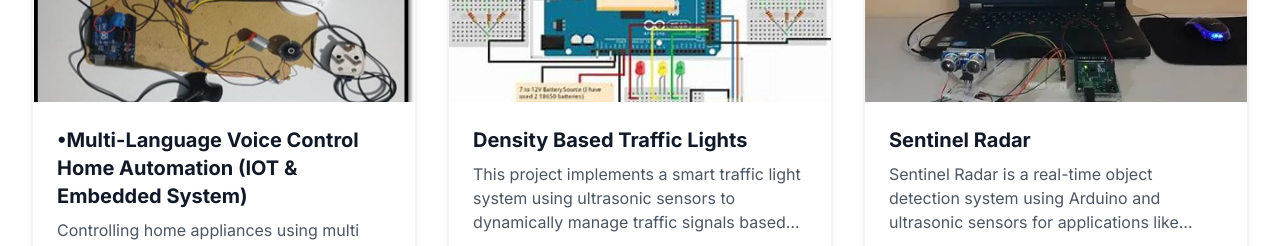
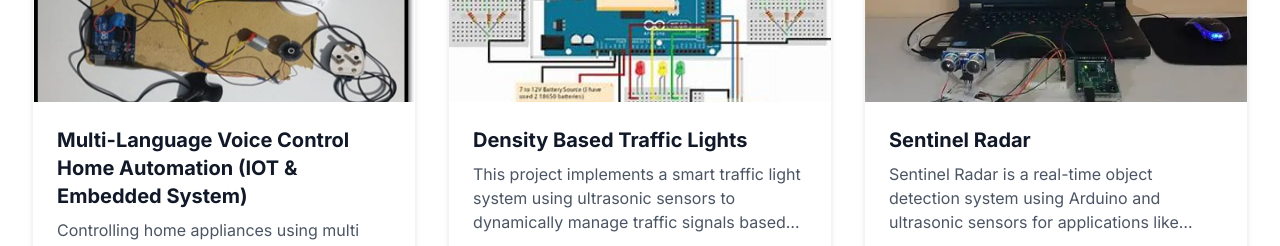
Before and after one commit to Rahul-Nakka-23/Rahul-Portfolio, a React (Vite) app: page / in a window 1280 px wide. Shown: the part 3840-4086 px from the top of the page. Built offline with nearby package versions, Linux system fonts and the light colour scheme.

Commit message:
Update Projects.tsx

```diff
--- a/src/components/Projects.tsx
+++ b/src/components/Projects.tsx
@@ -28,7 +28,7 @@ const Projects: React.FC = () => {
   const projects: Project[] = [
         {
       id: 1,
-      title: '•Multi-Language Voice Control Home Automation (IOT & Embedded System)',
+      title: 'Multi-Language Voice Control Home Automation (IOT & Embedded System)',
       description:'Controlling home appliances using multi languages',
       image:multipleimg,
       tags: ['Arduino IDE', 'Ultrasonic sensors', 'Monitor', 'Arduino-compatible microcontroller'],
```
